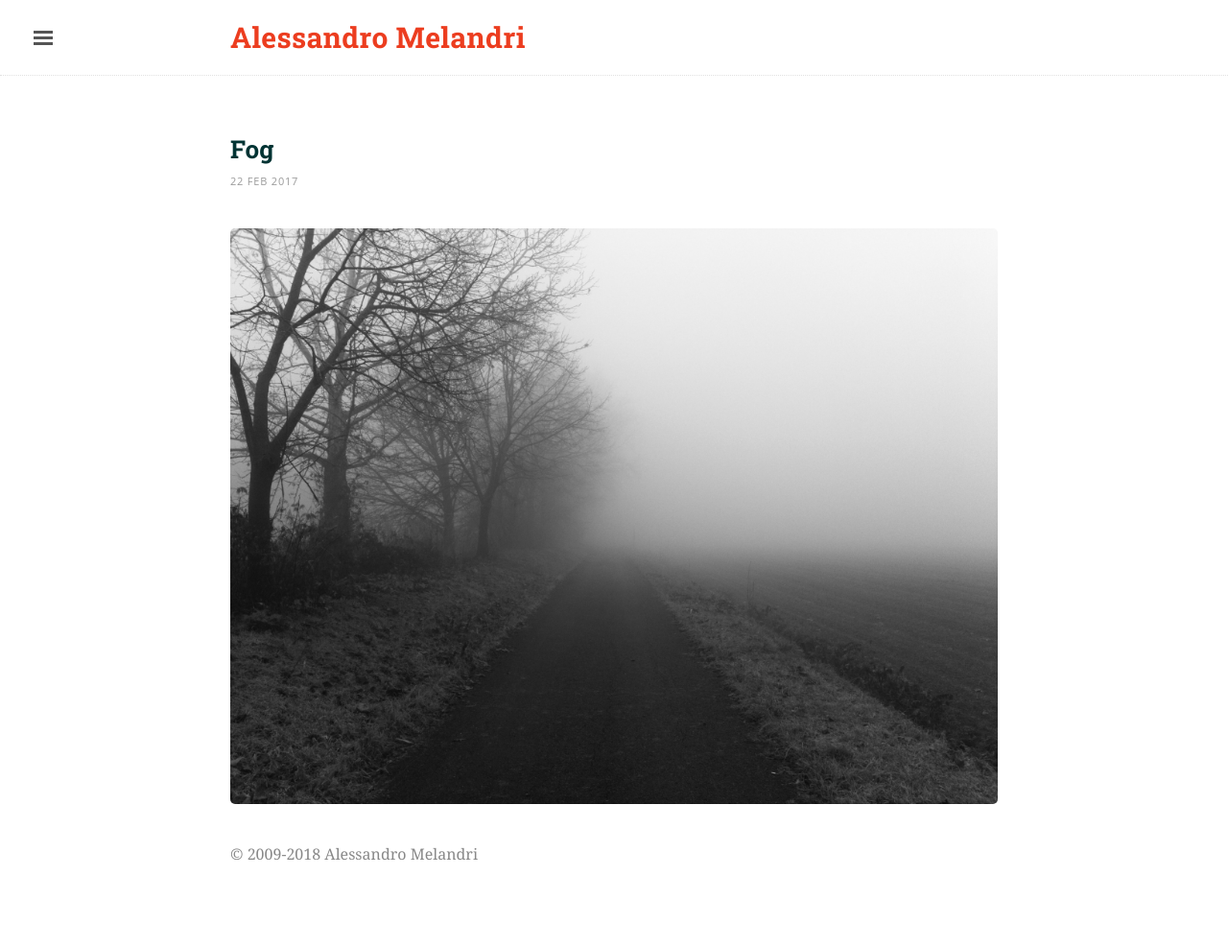
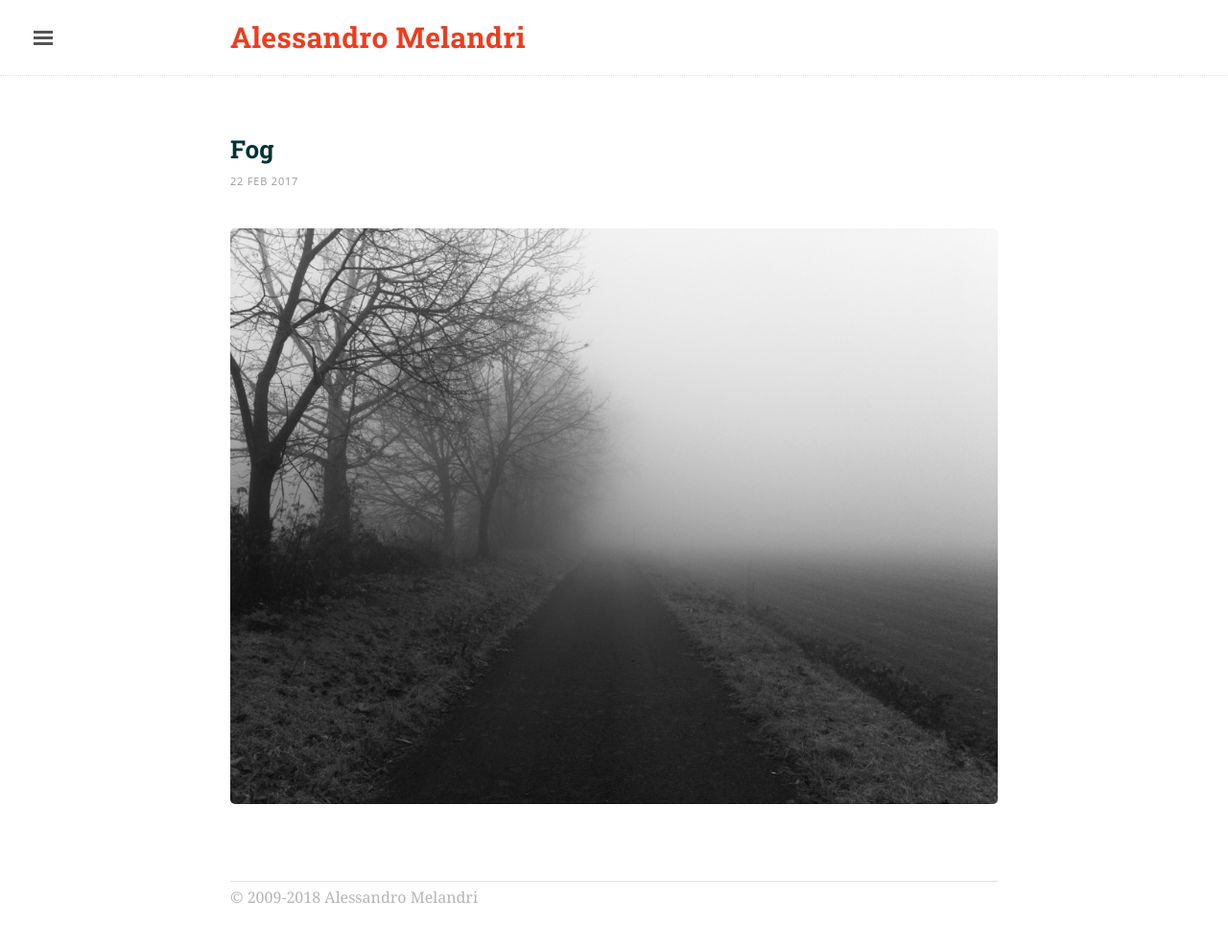
Before and after one commit to amelandri/amelandri.github.io, a Jekyll site: the page built from _posts/2017-02-22-fog.markdown, in a window 1280 px wide. Shown: the whole page at 96% size. Built offline with Jekyll 4.4.1, drawn with Linux system fonts in a browser that asks for light colours; nearby versions of some CDN libraries; before the commit the page ends 942 px from its top, so only the background shows below that.

Commit message:
Improved footer and sidebar icon color

```diff
--- a/public/css/lanyon.css
+++ b/public/css/lanyon.css
@@ -181,7 +181,7 @@
 }
 
 .sidebar-item a{
-  color: #268bd2;
+  color: #ec3d1f;
 }
 
 .sidebar-item svg{
@@ -329,7 +329,7 @@
 }
 
 .singlepost{
-  margin-bottom: 2em !important;
+  margin-bottom: 4em !important;
 }
 
 /* Blog post or page title */
@@ -634,5 +634,7 @@
 .contentfooter{
   padding-bottom: 40px;
   font-size: 0.8em;
-  color: #888888;
+  color: #b5b5b5;
+  border-top: 1px solid #e3e3e3;
+  padding-top: 4px;
 }
```
